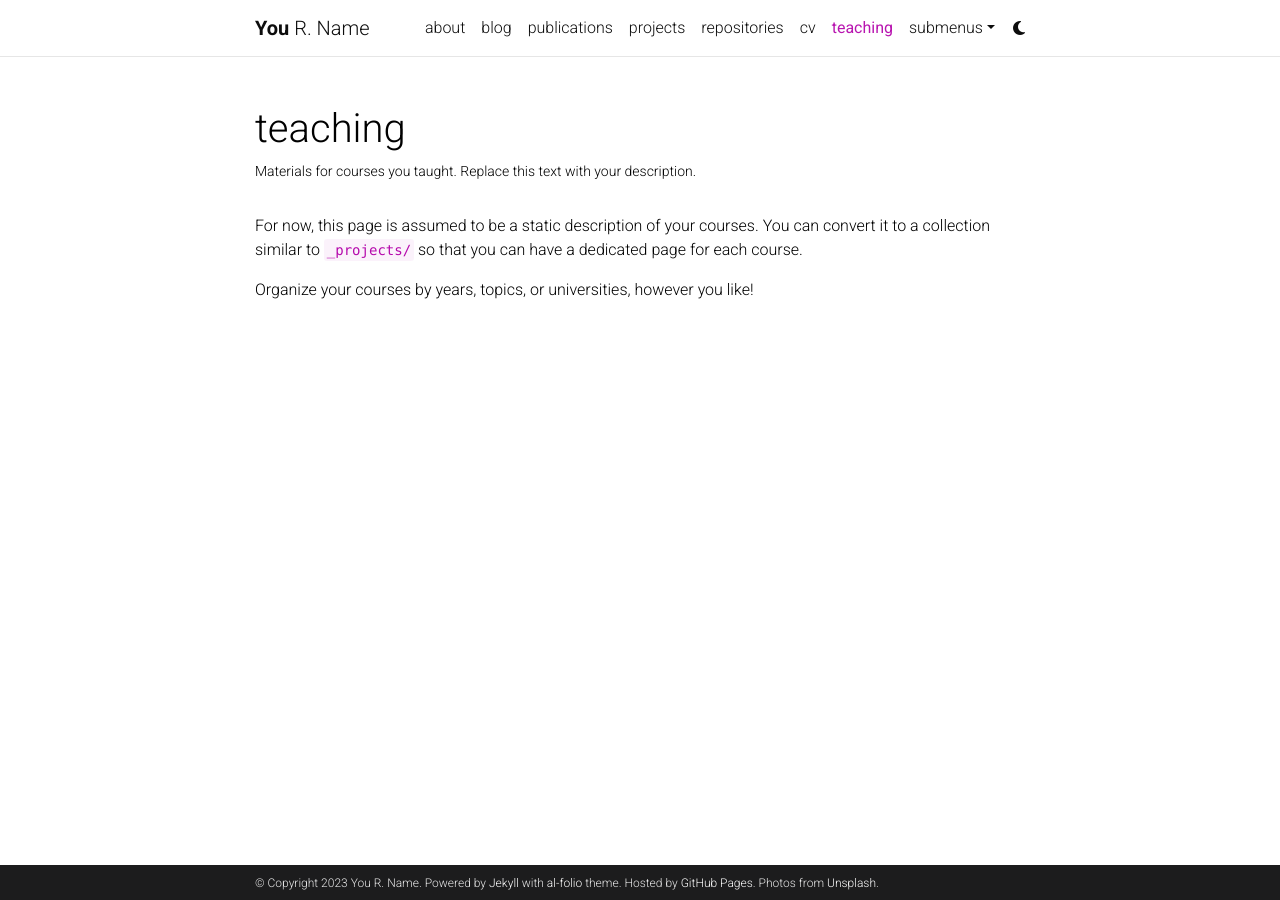
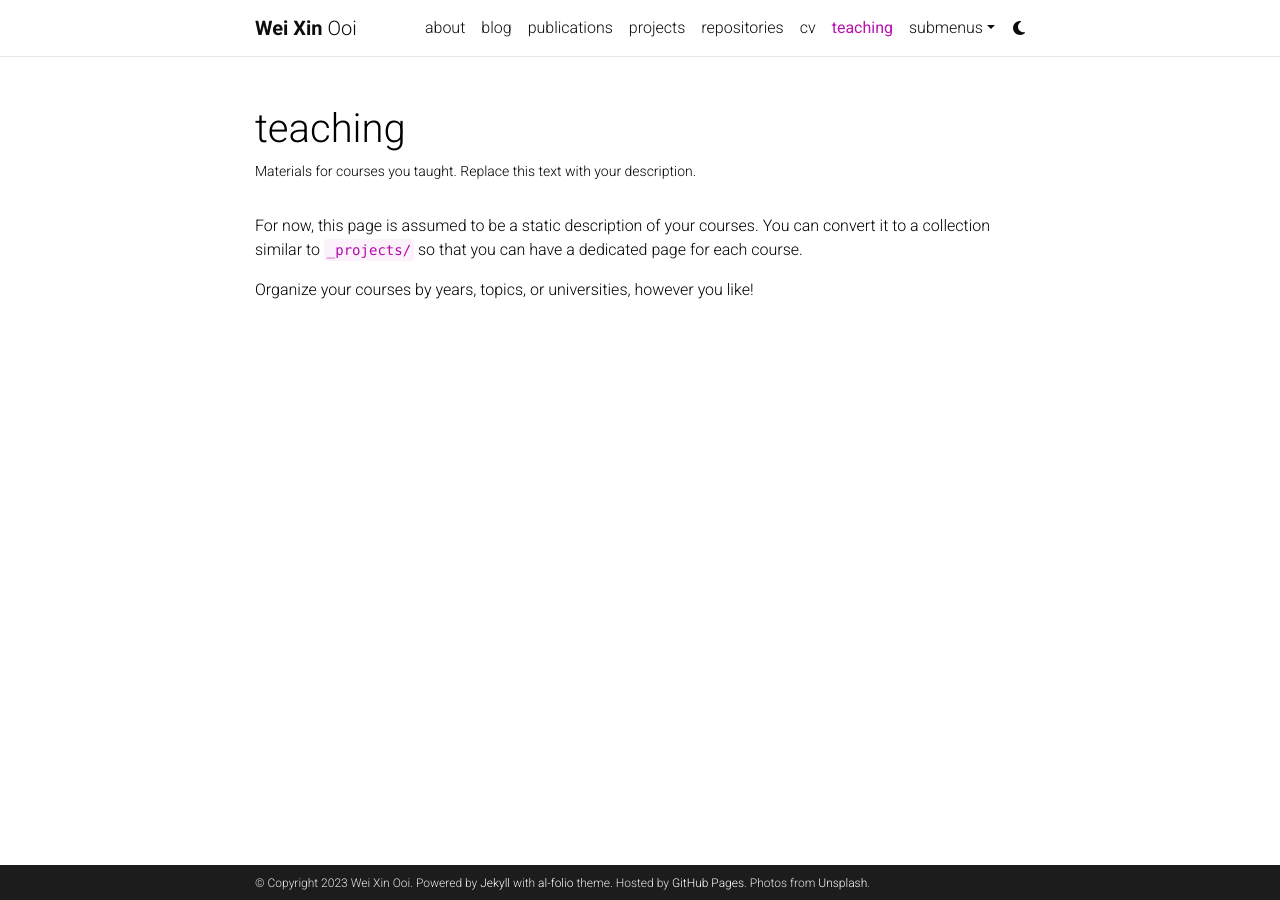
Before and after one commit to wx96/wx96.github.io, a Jekyll site: the page built from _pages/teaching.md, in a window 1280 px wide. Built offline with Jekyll 4.4.1, drawn with Linux system fonts in a browser that asks for light colours; comment, search, counter and statistics services are not loaded; a style sheet for code colours, icons or effects is not loaded.

Commit message:
initial commit

```diff
--- a/_config.yml
+++ b/_config.yml
@@ -3,10 +3,10 @@
 # -----------------------------------------------------------------------------
 
 title: blank # the website title (if blank, full name will be used instead)
-first_name: You
-middle_name: R.
-last_name: Name
-email: you@example.com
+first_name: Wei Xin
+middle_name:
+last_name: Ooi
+email: weiixin96@gmail.com
 description: > # the ">" symbol means to ignore newlines until "footer_text:"
   A simple, whitespace theme for academics. Based on [*folio](https://github.com/bogoli/-folio) design.
 footer_text: >
@@ -18,8 +18,8 @@
 lang: en # the language of your site (for example: en, fr, cn, ru, etc.)
 icon: ⚛️  # the emoji used as the favicon (alternatively, provide image name in /assets/img/)
 
-url: https://alshedivat.github.io # the base hostname & protocol for your site
-baseurl: /al-folio # the subpath of your site, e.g. /blog/
+url: https://wx96.github.io # the base hostname & protocol for your site
+baseurl: # the subpath of your site, e.g. /blog/
 last_updated: false # set to true if you want to display last updated in the footer
 impressum_path:  # set to path to include impressum link in the footer, use the same path as permalink in a page, helps to conform with EU GDPR
 
@@ -327,7 +327,7 @@
 # -----------------------------------------------------------------------------
 
 imagemagick:
-  enabled: true # enables responsive images for your site (recommended, see https://github.com/alshedivat/al-folio/issues/537)
+  enabled: false # enables responsive images for your site (recommended, see https://github.com/alshedivat/al-folio/issues/537)
   widths:
     - 480
     - 800
```
Also changed, not shown: _pages/about.md (+1 -1 lines).
